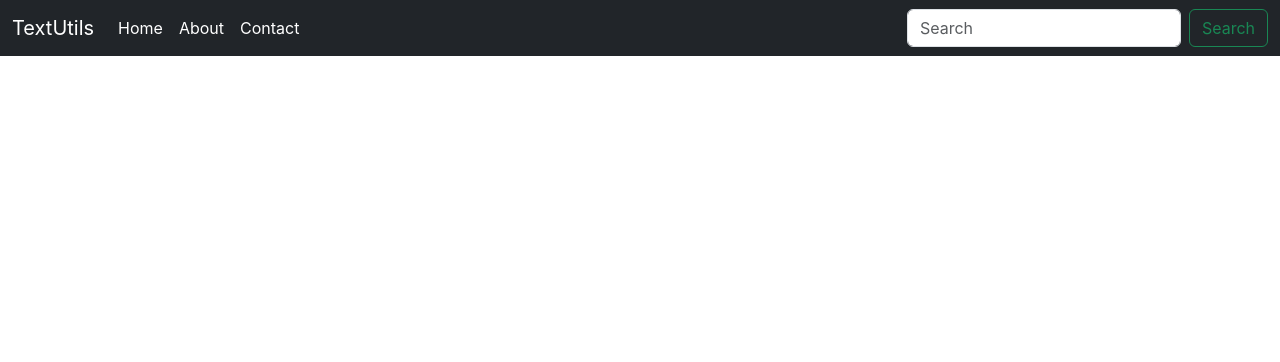
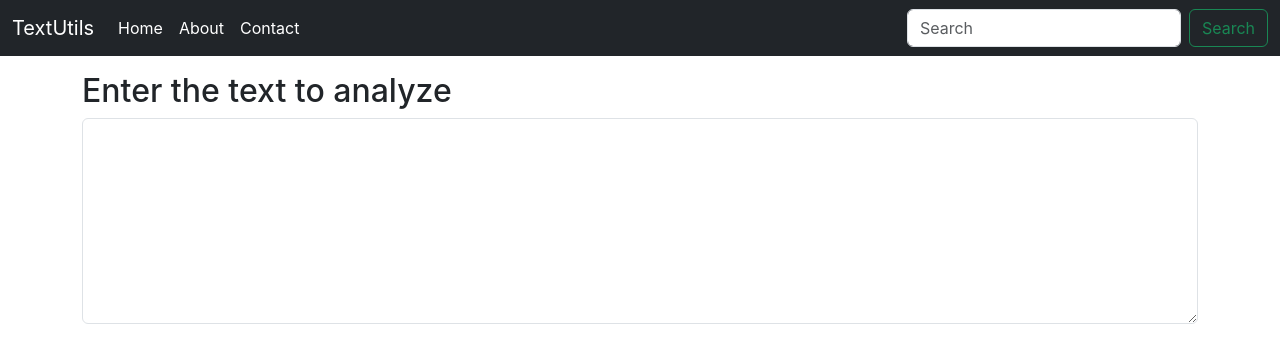
Before and after one commit to gurpreet-28/TextUtils-React, a React (Create React App) app: page / in a window 1280 px wide. Shown: the top 362 px of the page. Built offline with nearby package versions, Linux system fonts and the light colour scheme.

Commit message:
added components

```diff
--- /dev/null
+++ b/src/App.jsx
@@ -0,0 +1,17 @@
+import React from "react";
+import "./App.css";
+import Navbar from "./components/Navbar";
+import TextForm from "./components/TextForm";
+
+function App() {
+  return (
+    <>
+      <Navbar title="TextUtils" />
+      <div className="container mt-3">
+        <TextForm heading="Enter the text to analyze" />
+      </div>
+    </>
+  );
+}
+
+export default App;
--- a/src/App.js
+++ b/src/components/Navbar.jsx
@@ -1,11 +1,12 @@
-import "./App.css";
+import React from "react";
+import PropTypes from "prop-types";
 
-function App() {
+export default function Navbar(props) {
   return (
     <nav className="navbar navbar-expand-lg navbar-dark bg-dark">
       <div className="container-fluid">
         <a className="navbar-brand" href="/">
-          TextUtils
+          {props.title}
         </a>
         <button
           className="navbar-toggler"
@@ -53,4 +54,6 @@
   );
 }
 
-export default App;
+Navbar.propTypes = {
+  title: PropTypes.string,
+};
--- /dev/null
+++ b/src/components/TextForm.jsx
@@ -0,0 +1,12 @@
+import React from "react";
+
+export default function TextForm(props) {
+  return (
+    <div>
+      <h2>{props.heading}</h2>
+      <div className="mb-3">
+        <textarea className="form-control" id="input_text" rows="8"></textarea>
+      </div>
+    </div>
+  );
+}
```
